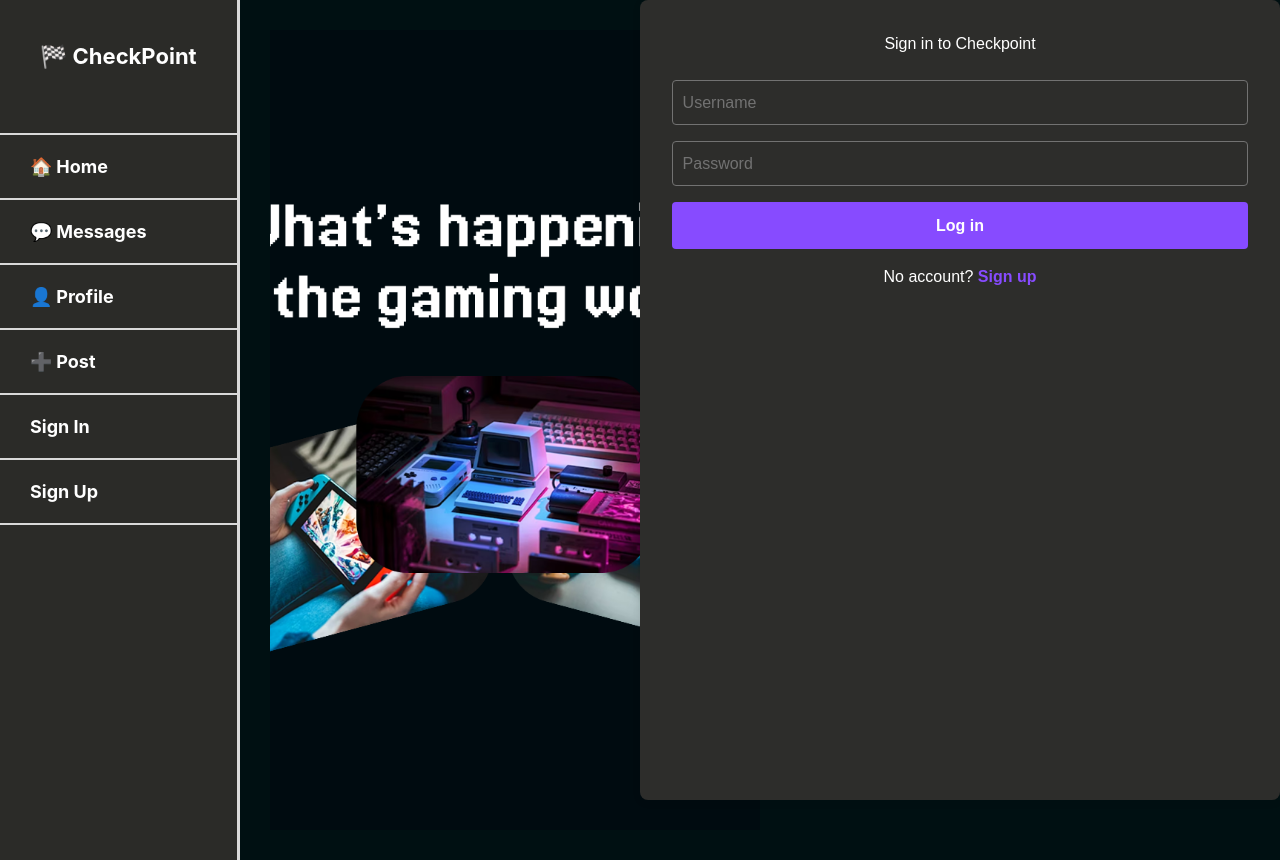
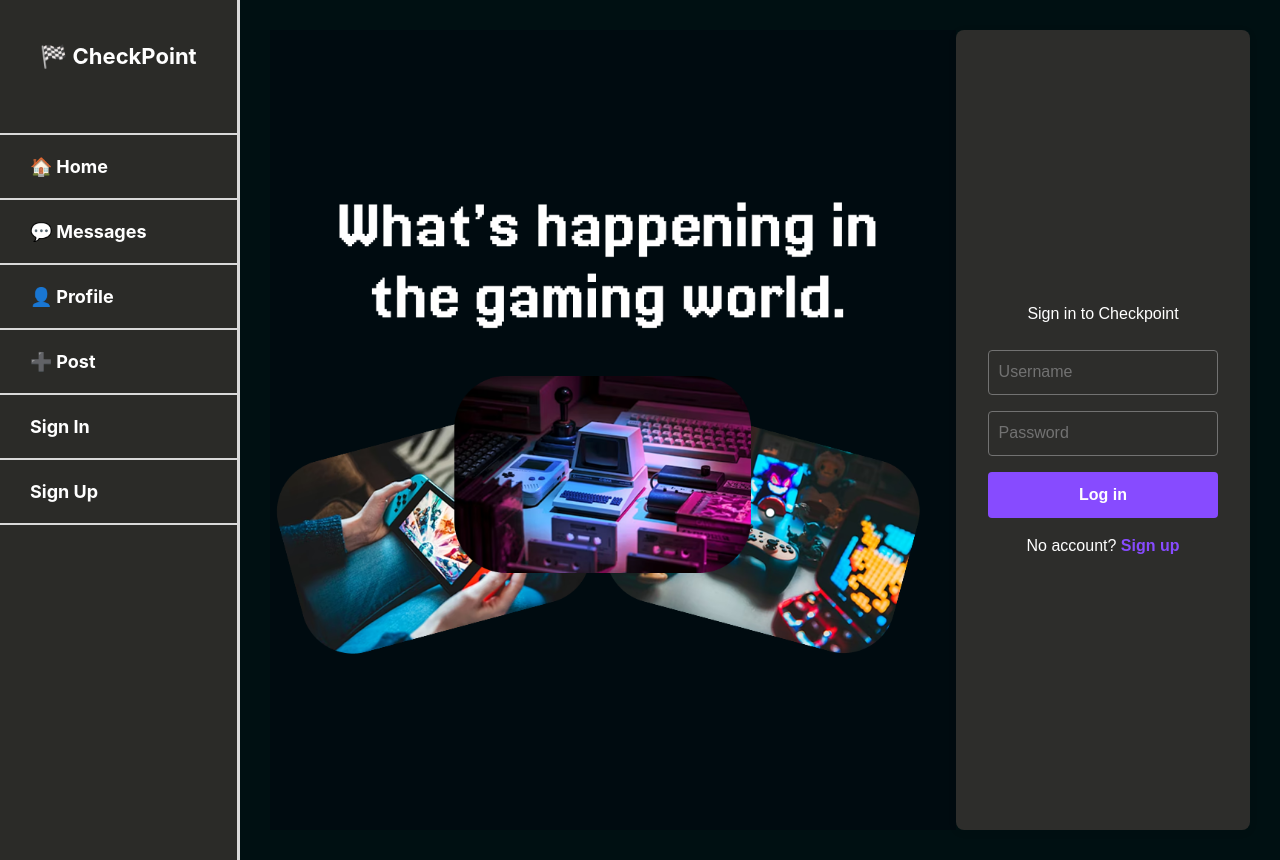
Before and after one commit to nathanrsxtn/checkpoint, a React (Vite) app: page /login in a window 1280 px wide. Built offline with nearby package versions, Linux system fonts and the light colour scheme.

Commit message:
reconfiguring sign in styles and polish home page styles

```diff
--- a/src/components/Post.css
+++ b/src/components/Post.css
@@ -56,7 +56,8 @@
 
 .post-text,
 .post-tag {
-  margin-left: 180px;
+  display: flex;
+  justify-content: center;
 }
 
 .post-image {
--- a/src/forms/LoginForm.jsx
+++ b/src/forms/LoginForm.jsx
@@ -4,14 +4,9 @@ import toast from "react-hot-toast";
 import loginSplash from "@/images/loginSplash.png";
 import "./loginForm.css";
 
-// Assignment 5 â€” Login route.
-// This form does not authenticate with a backend yet.
-// A valid submission shows a toast message and returns the user to the home page.
 function LoginForm() {
   const [username, setUsername] = useState("");
 
-  // TODO: Create state to store the user's password.
-  // Start the password value as an empty string.
   const [password, setPassword] = useState("");
 
   const navigate = useNavigate();
@@ -51,7 +46,6 @@ function LoginForm() {
             type="password"
             placeholder="Password"
             value={password}
-            // TODO: Connect this input to the password state.
             // Each keystroke should update the password value.
             onChange={(event) => setPassword(event.target.value)}
           />
--- a/src/forms/loginForm.css
+++ b/src/forms/loginForm.css
@@ -1,5 +1,6 @@
 body{
   background-color: #727272;
+
 }
 
 .container{
@@ -8,16 +9,15 @@ body{
 }
 
 .container .loginSplash{
-  width: 50%;
+  width: 70%;
   height: 100%;
   object-fit: cover;
 }
 
 .container .Form {
-  position: fixed;
-  top: 0;
-  right: 0;
-  width: 50%;
+  display: flex;
+  flex-direction: column;
+  justify-content: center;
   height: 100vh;
   padding: 2rem;
   background: #2D2D2B;
--- a/src/pages/MessagesPage.css
+++ b/src/pages/MessagesPage.css
@@ -69,6 +69,10 @@ h1 {
   margin: 8px;
 }
 
+.input-section button {
+  cursor: pointer;
+}
+
 #message-field {
   flex: 1;
   background-color: #e63b2e;
```
